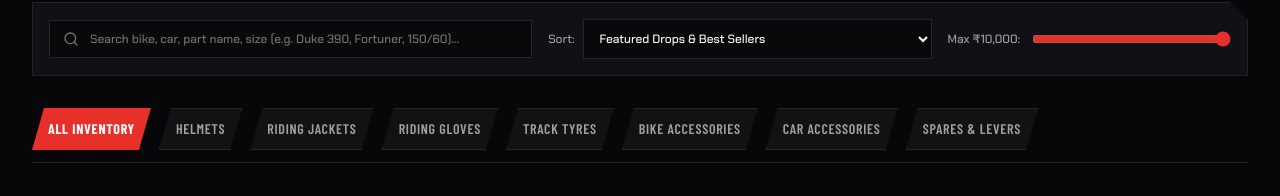
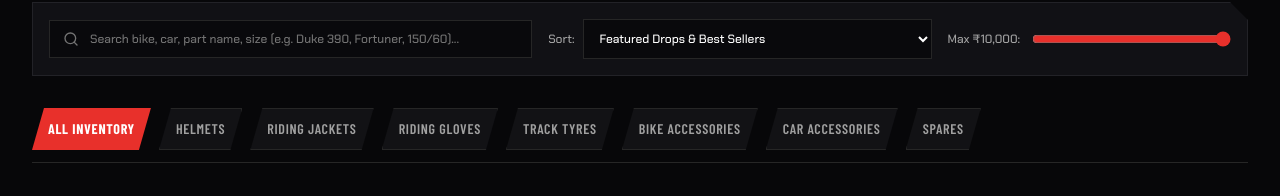
Before and after one commit to sibinfeather-crypto/flyers, a React (Vite) app: page /#/catalog in a window 1280 px wide. Shown: the part 283-479 px from the top of the page. Built offline with nearby package versions, Linux system fonts and the light colour scheme; a web font is replaced by a local one.

Commit message:
Update CatalogPage.tsx

```diff
--- a/src/pages/CatalogPage.tsx
+++ b/src/pages/CatalogPage.tsx
@@ -76,7 +76,7 @@ export const CatalogPage: React.FC<CatalogPageProps> = ({
     { id: 'tyres', label: 'TRACK TYRES' },
     { id: 'bike-accessories', label: 'BIKE ACCESSORIES' },
     { id: 'car-accessories', label: 'CAR ACCESSORIES' },
-    { id: 'spares', label: 'SPARES & LEVERS' },
+    { id: 'spares', label: 'SPARES' },
   ];
 
   const filteredProducts = useMemo(() => {
```
